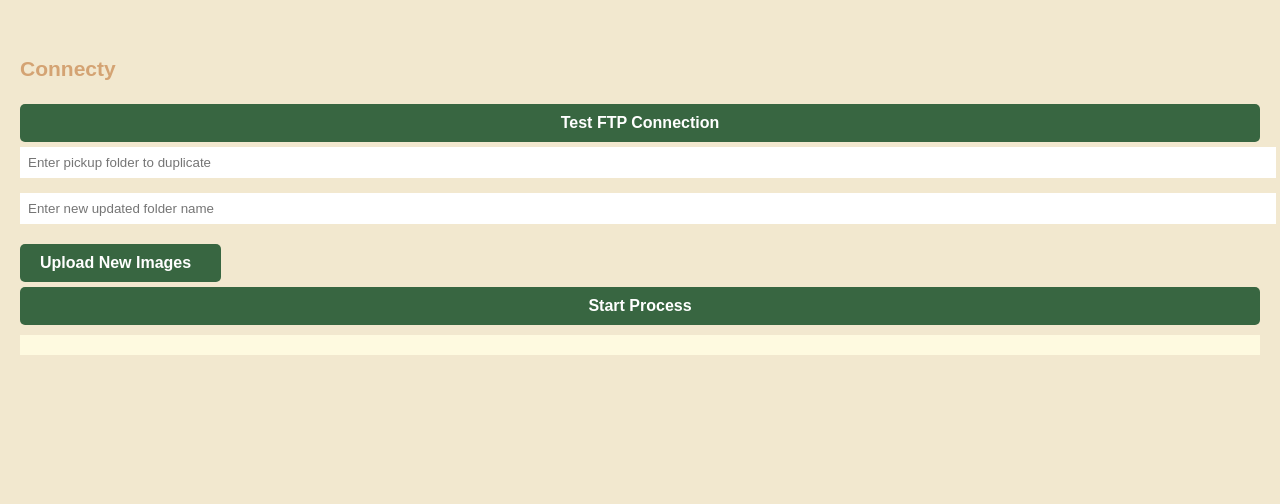
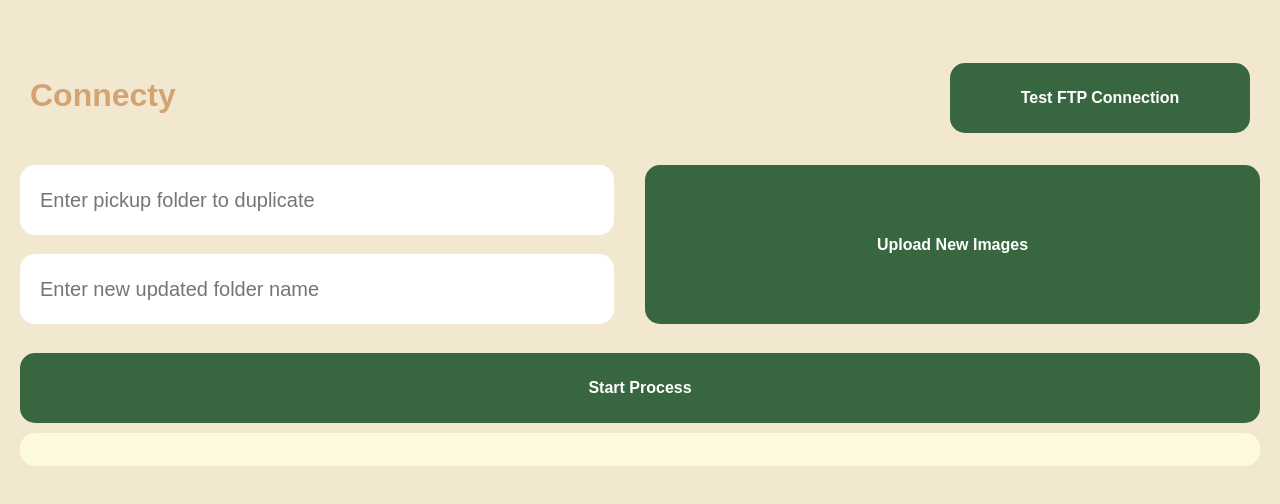
Before and after one commit to ofjake/Connecty, a website: page public/index.html in a window 1280 px wide. Drawn offline with Linux system fonts and the light colour scheme.

Commit message:
Update styles.css

```diff
--- a/public/styles.css
+++ b/public/styles.css
@@ -1,16 +1,24 @@
-body { font-family: Arial, sans-serif; margin: 20px; padding: 20px 0px 0px; background-color: #f2e8cf;font-size:14px;}
-label { display: block; margin-top: 10px; }
-input, button { padding: 8px; margin-top: 5px; width: 100%; border: 0; }
-#progressBar { width: 100%; height: 20px; background: #fefae0; margin-top: 10px; }
-#progress { width: 0%; height: 100%; background: #7cd26f; }
-#newUrl { background: #ffffff; padding: 5px; cursor: copy; color:#333; font-size:12px;}
-#file-name { padding-left:10px;}
-#ftp-status { margin-top: 10px; padding: 10px; border: 1px solid #ccc; display: none; }
+:root {--white: #ffffff;--button: #386641;--highlight: #7cd26f;--bgcolor: #f2e8cf;--brandcolor: #d4a373;--offbgcolor: #fefae0;}
+body {font-family: Arial, sans-serif; margin: 20px; padding: 20px 0px 0px; background-color: var(--bgcolor);font-size:14px;}
+label {display: block; margin-top: 5px;}
+input, button {padding: 8px 20px; margin-top: 5px; border: 0;}
+input {flex: 1; width: 90%;}
+button {width: 100%;}
 form {margin: 20px;}
-input[type="text"], input[type="file"] {margin-bottom: 10px;}
-h2 {color:#d4a373;}
-button { background-color: #386641;  color:#fff; cursor: pointer; transition: background 0.3s ease;border-radius: 5px;font-size: 16px; font-weight: bold; padding: 10px 20px;}
-button:hover {background-color: #7cd26f;color: white;}
+input[type="text"], input[type="file"] {margin-bottom: 14px;height:54px;border-radius: 15px;font-size: 20px;}
+h2 {color: var(--brandcolor);font-size: 2rem;}
+button {background-color: var(--button);  color: var(--white); cursor: pointer;transition: background 0.3s ease;border-radius: 15px;font-size: 16px;font-weight: bold; padding: 10px 20px;height: 70px;}
+button:hover {background-color: var(--highlight);color: var(--white);}
 input[type="file"] {display: none;}
-.custom-file-upload {display: inline-block;padding: 10px 20px;background-color: #386641;color: white;font-size: 16px;font-weight: bold;border-radius: 5px;cursor: pointer;transition: background 0.3s ease;}
-.custom-file-upload:hover {background-color: #7cd26f;}
+#progressBar {width: 100%; height: 33px; background: var(--offbgcolor);border-radius: 15px;}
+#progress {width: 0%; height: 33px; background: var(--highlight);border-radius: 15px;}
+#newUrl {padding: 8px 20px 9px; margin-top: 0px; cursor: copy; color: font-size:14px;color: var(--button);}
+#file-name {padding-left:10px; color:var(--highlight);}
+#ftp-status {padding: 10px;text-align:right;}
+.custom-file-upload {display: flex;flex-direction: column;justify-content: center;padding: 26px 20px;height: 107px;background-color: var(--button);color: var(--white);text-align: center;font-size: 16px;font-weight: bold;border-radius: 15px;cursor: pointer;transition: background 0.3s ease;}
+.custom-file-upload:hover {background-color: var(--highlight);}
+.container {display: grid;grid-template-columns: 1fr;grid-template-rows: auto;gap: 10px;width: 100%;margin: auto;}
+.top-bar {display: grid;grid-template-columns: 2fr 1fr 1fr; /* Large, Small, Small */align-items: center;gap: 10px;padding: 10px;}
+.content-row {display: flex;gap: 10px;}
+.content-large {flex: 1;}
+.full-width {display: flex;width: 100%;}
```
